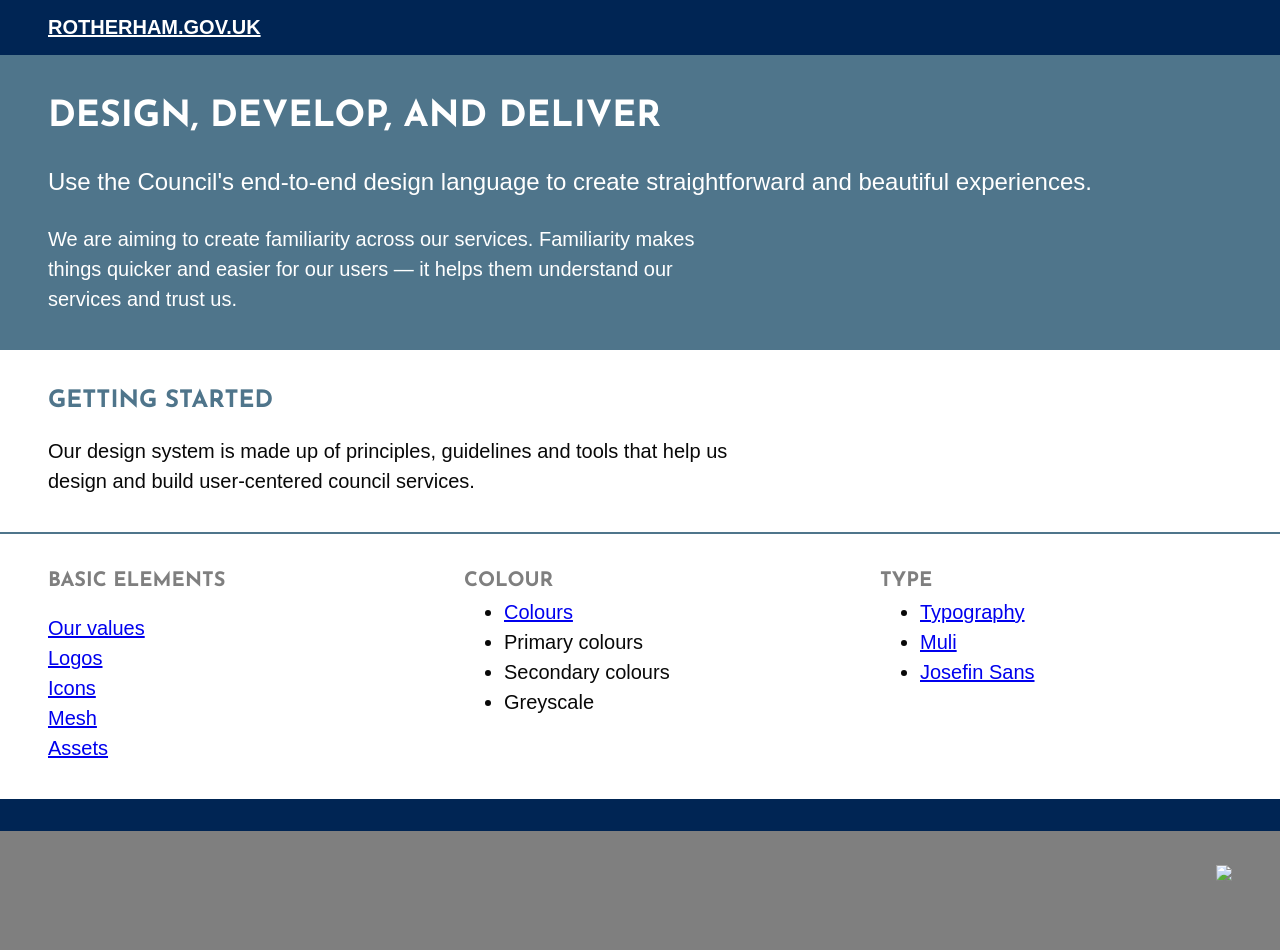
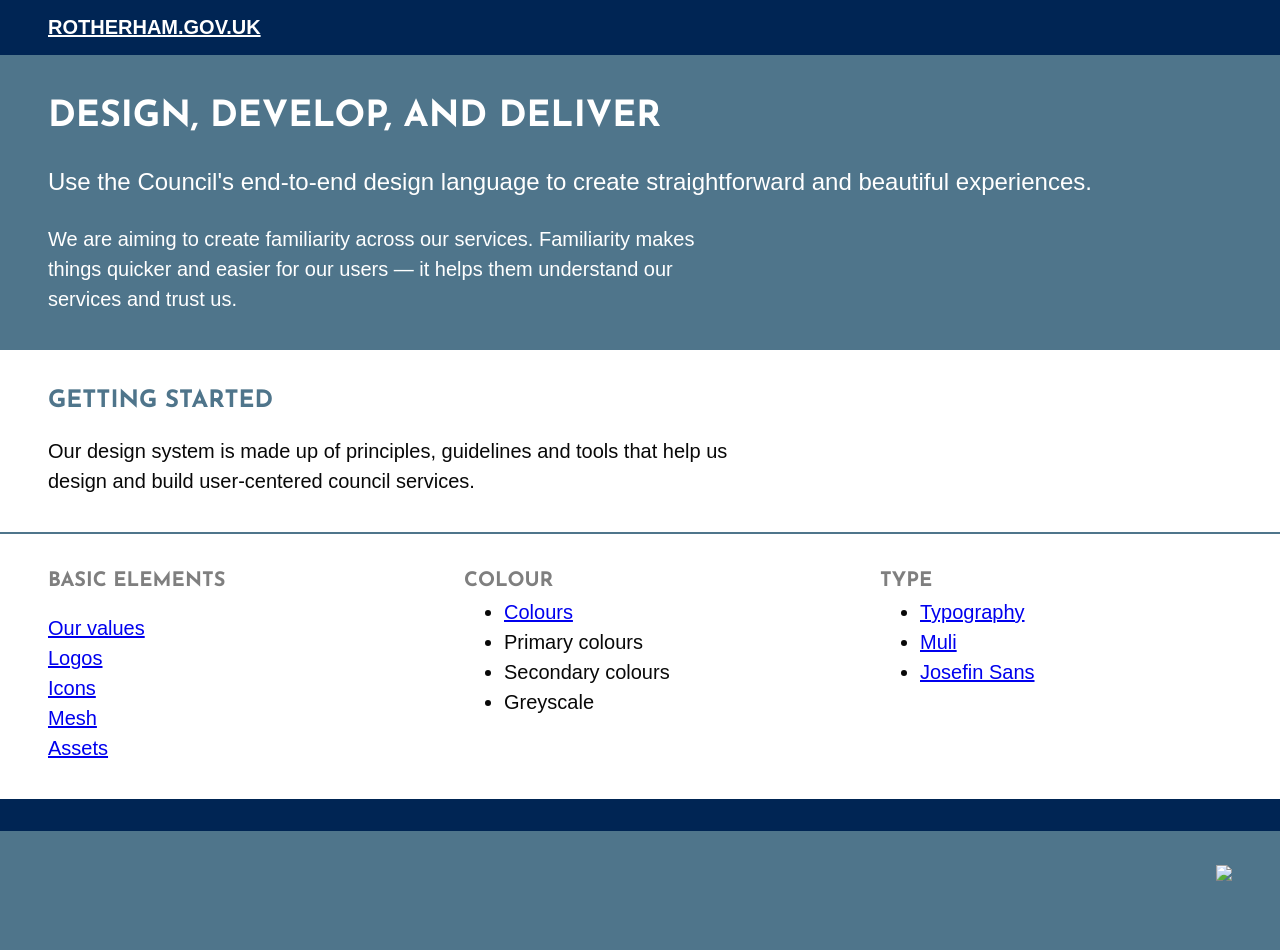
Before and after one commit to rothgov/design-manual, a Jekyll site: the page built from index.html, in a window 1280 px wide. Built offline with Jekyll 4.4.1, drawn with Linux system fonts in a browser that asks for light colours; some web fonts are replaced.

Commit message:
Update footer.html

```diff
--- a/_includes/footer.html
+++ b/_includes/footer.html
@@ -1,4 +1,4 @@
-<footer class="pt4 pb5 ph4-l bg-grey-5 bt bw5 b--blue-5">
+<footer class="pt4 pb5 ph4-l bg-blue-grey-5 bt bw5 b--blue-5">
   <div class="cf container center tc tr-m tr-l">
     <a href="{{%20site.baseurl%20}}/design"><img class="mh3" src="https://rothgov.github.io/design/images/rmbc-logo-white.svg" style="width: 9rem;"></a>
   </div>
```
